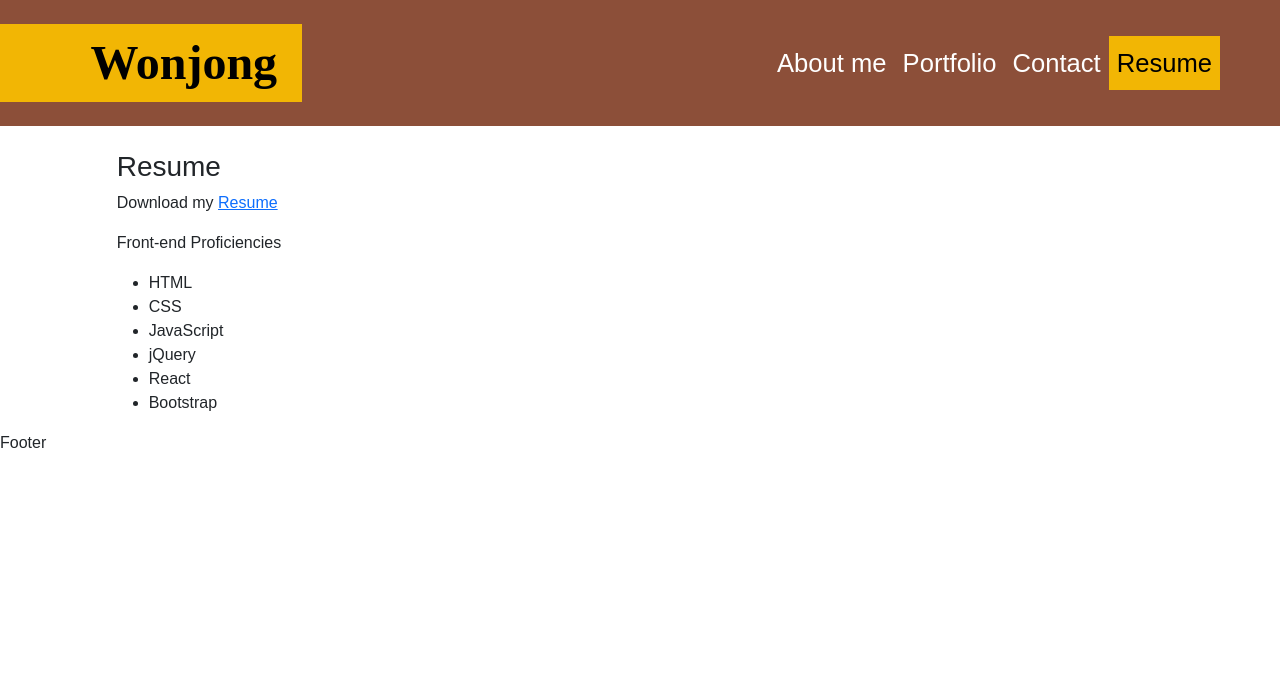
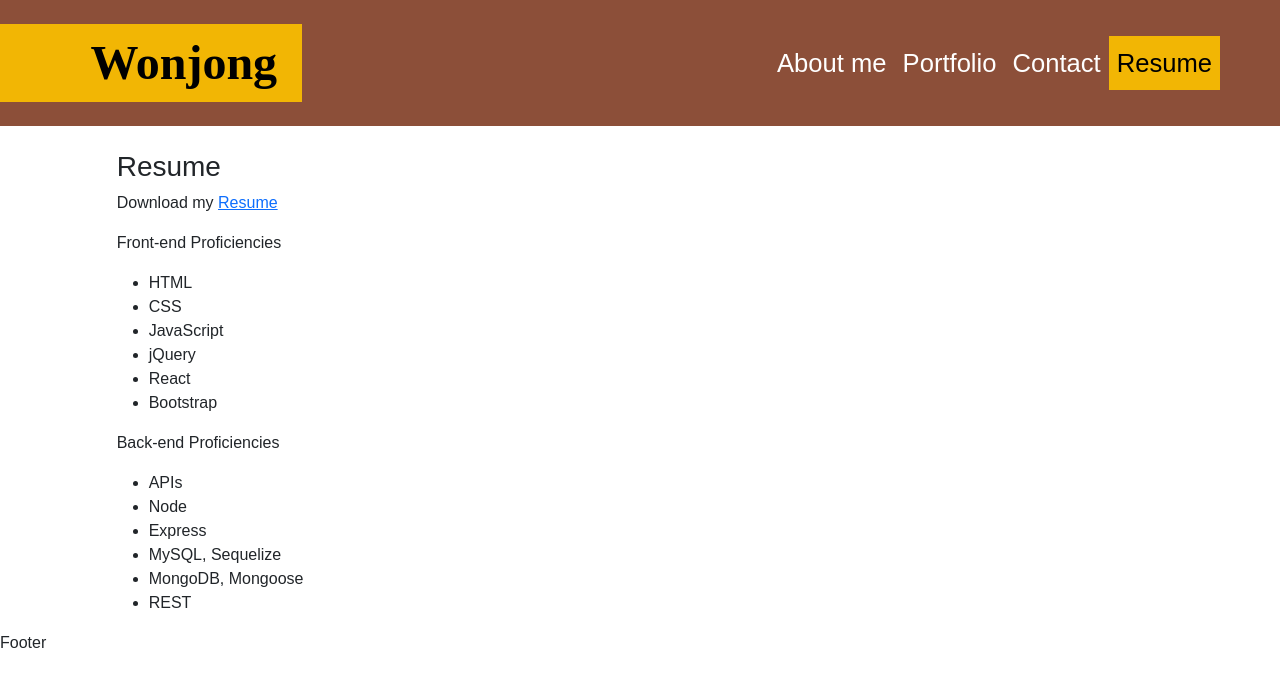
Before and after one commit to wonjong2/wonjong_portfolio_react, a React (Create React App) app: page / in a window 1280 px wide. Both pictures are taken after a click on the link "Resume". Shown: the top 686 px of the page. Built offline with nearby package versions, Linux system fonts and the light colour scheme; a web font is replaced by a local one.

Commit message:
Updates Backend component

```diff
--- a/src/components/Backend.js
+++ b/src/components/Backend.js
@@ -1,10 +1,21 @@
 import React from 'react';
 
 export default function Backend() {
+    const backEndTech = [
+        'APIs',
+        'Node',
+        'Express',
+        'MySQL, Sequelize',
+        'MongoDB, Mongoose',
+        'REST',
+    ];
 
     return (
         <div>
-
+            <p>Back-end Proficiencies</p>
+            <ul>
+                {backEndTech.map((item, index) => <li key={index}>{item}</li>)}
+            </ul>
         </div>
     )
 }
```
